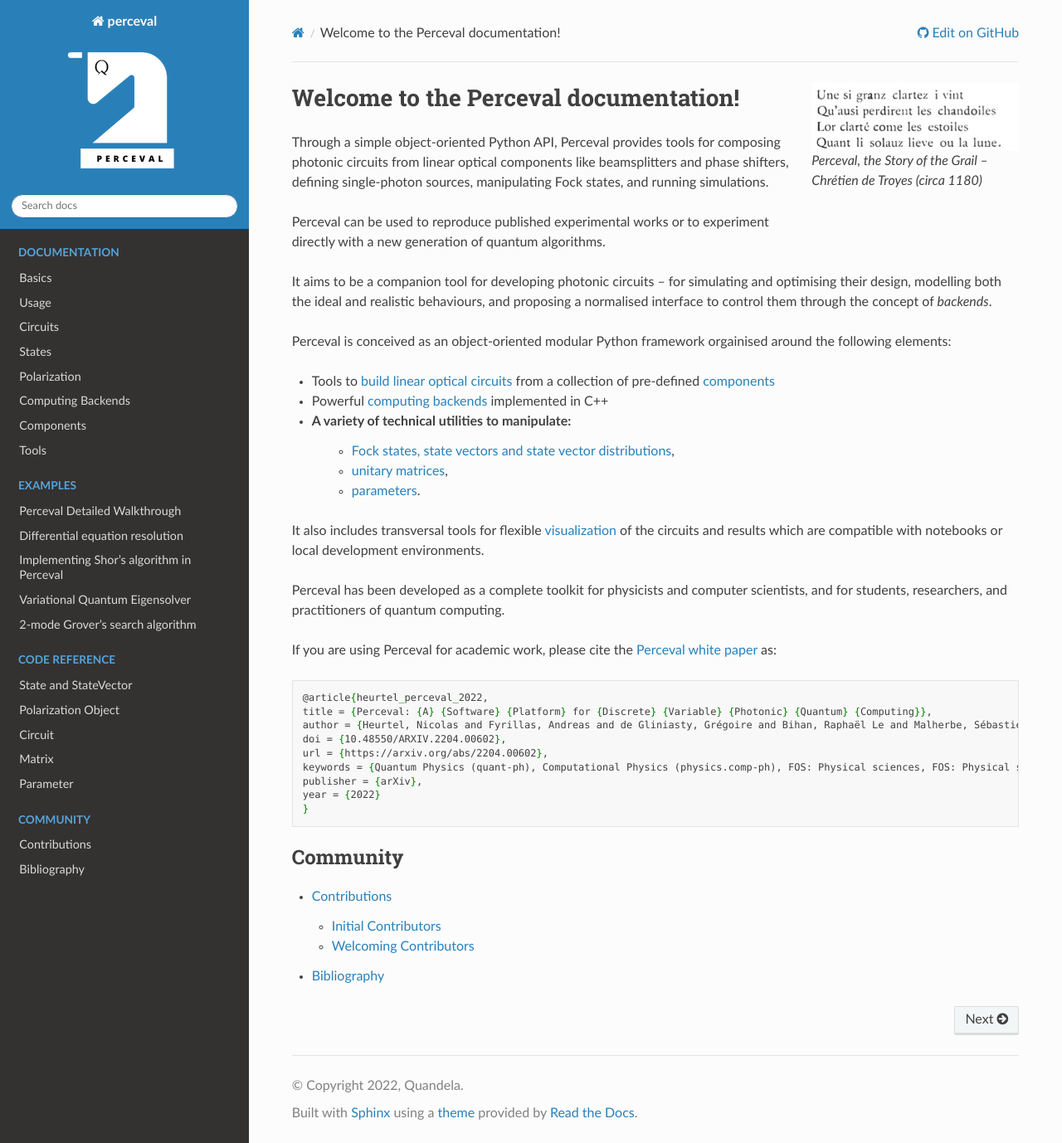
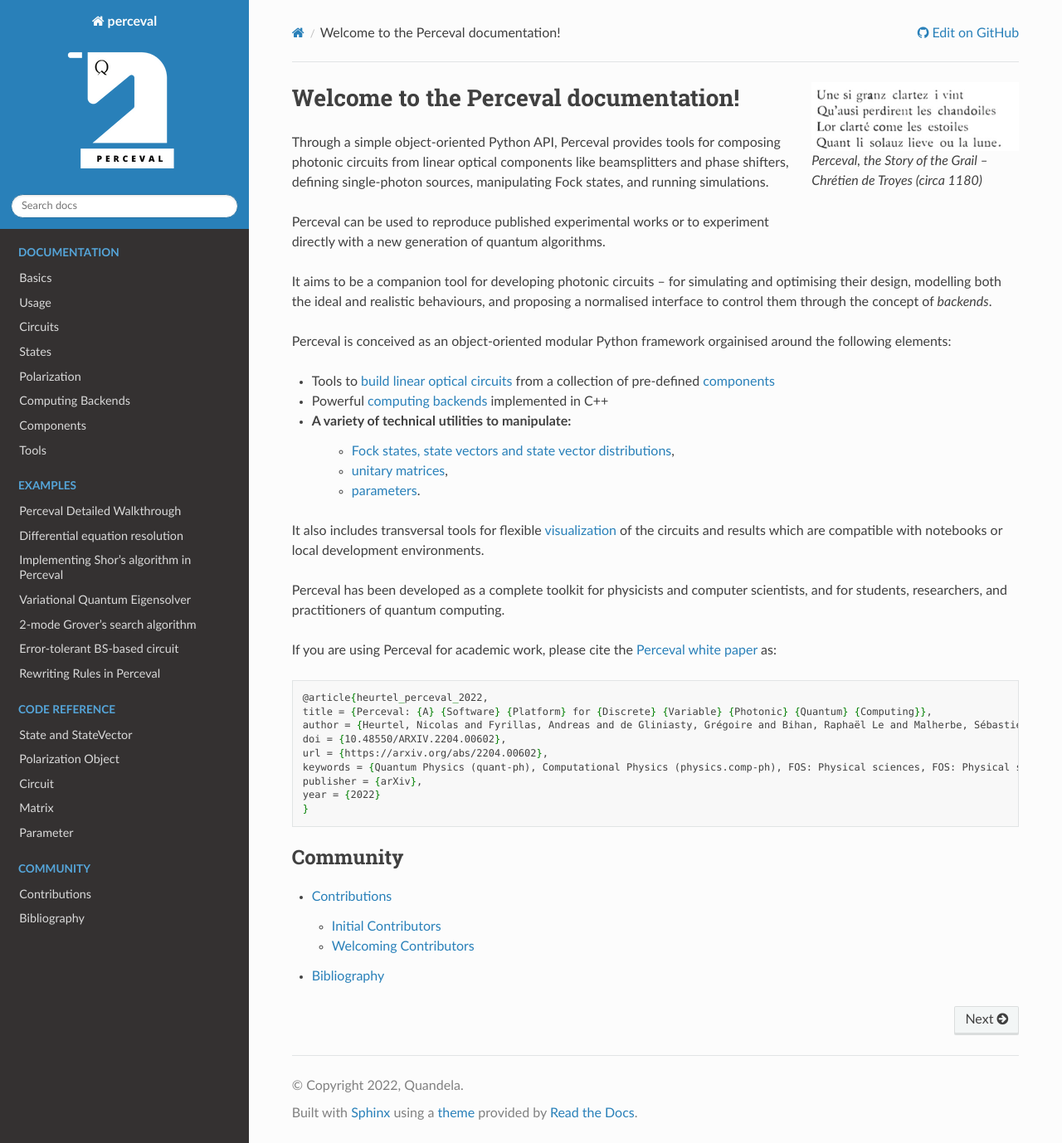
Before and after one commit to Quandela/Perceval, a Sphinx documentation site: the page built from docs/source/index.rst, in a window 1280 px wide and 1378 px high. Shown: the whole window at 83% size. Built offline with Sphinx 7.4.7 and the Read the Docs theme 2.0.0, drawn with Linux system fonts in a browser that asks for light colours; pages that are not in the unit, such as notebooks, are missing from menus.

Commit message:
fix documentation

```diff
--- a/docs/source/circuits.rst
+++ b/docs/source/circuits.rst
@@ -23,7 +23,7 @@
 
          The equivalent circuit in Perceval
 
-   * - .. figure:: _static/img/quandela-4-mode-chip.png
+   * - .. figure:: _static/img/quandela-4-mode-chip-circuit.png
          :align: center
 
          A 4-mode photonic chip (*Copyright Quandela 2022*)
--- a/docs/source/index.rst
+++ b/docs/source/index.rst
@@ -30,6 +30,7 @@
    - :ref:`Fock states, state vectors and state vector distributions <States>`,
    - :ref:`unitary matrices <Matrices>`,
    - :ref:`parameters <Parameters>`.
+
 It also includes transversal tools for flexible :ref:`visualization <Visualization>` of the circuits and results which are compatible
 with notebooks or local development environments.
 
@@ -75,7 +76,9 @@
    notebooks/Shor Implementation
    notebooks/Boson Sampling
    notebooks/Variational Quantum Eigensolver
-   notebooks/2-mode Grover algorithm.ipynb
+   notebooks/2-mode Grover algorithm
+   notebooks/BS-based implementation notebook
+   notebooks/Rewriting rules in Perceval
 
 .. toctree::
    :caption: Code Reference
--- a/docs/source/tools.rst
+++ b/docs/source/tools.rst
@@ -116,7 +114,7 @@
 
 
 Matrices
-....
+^^^^^^^^
 
 With Perceval, you can also display the matrix associated to your circuit.
 
```
Also changed, not shown: other parts of docs/source/tools.rst (+4 -7 lines), docs/source/notebooks/BS-based implementation notebook.ipynb.
